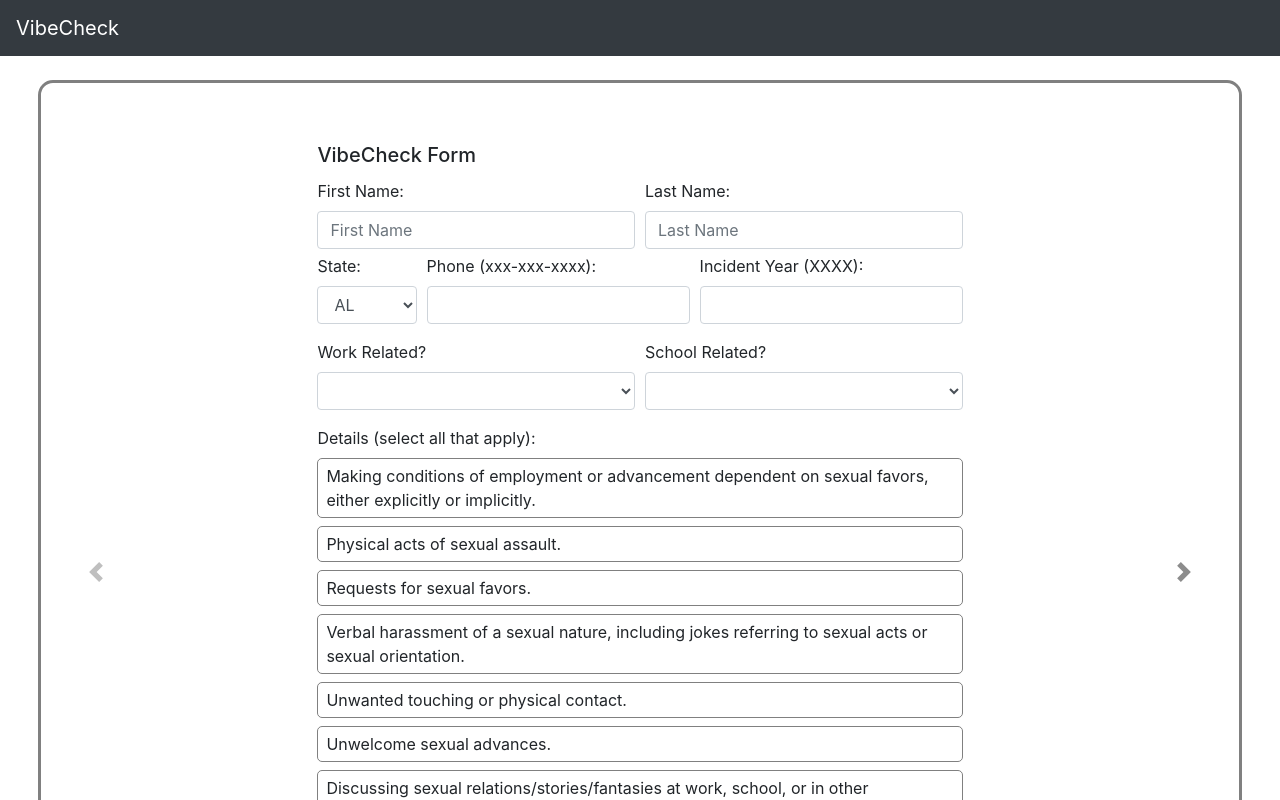
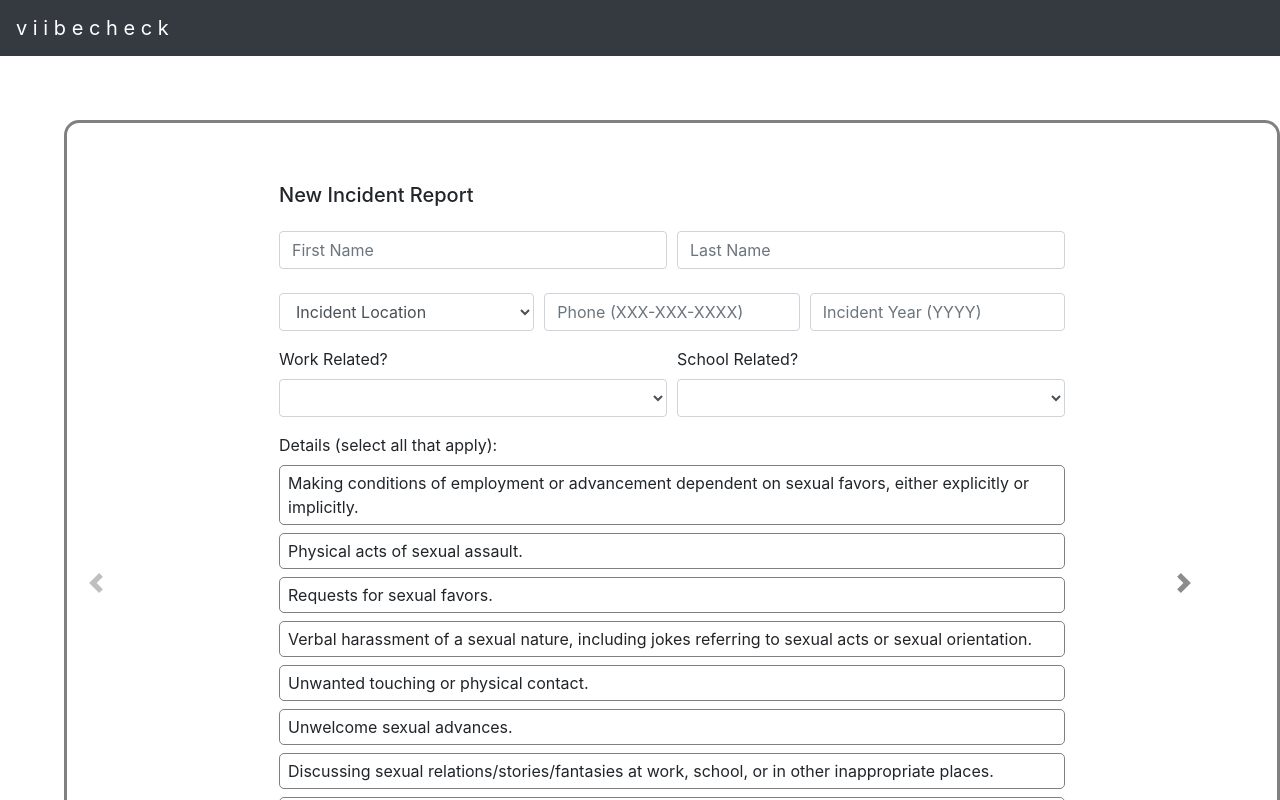
Before and after one commit to jtng3/fullstack-final-project-f20-viibecheck, a React (Create React App) app in the folder react-site/vibecheck/: page / in a window 1280 px wide. Both pictures are taken after a click on the button "Next". Shown: the top 800 px of the page. Built offline with nearby package versions, Linux system fonts and the light colour scheme.

Commit message:
added more bootstrap sizing to form, added placeholders and commented out labels, changed navbar project title and spacing, changed card margins

```diff
--- a/react-site/vibecheck/src/components/Card.css
+++ b/react-site/vibecheck/src/components/Card.css
@@ -17,14 +17,16 @@
 .card{
     border-radius: 15px;
     height: auto;
-    margin-top: 3vh;
+    width: 95vw;
+/*     margin-top: 3vh;
     margin-left: 3vw;
-    margin-right: 3vw;
+    margin-right: 3vw; */
+    margin: 5vw;
     background-color: #ffffff;
     padding-top: 5vh;
     padding-bottom: 5vh;
-    padding-left: 20vw;
-    padding-right: 20vw;
+    padding-left: 15vw;
+    padding-right: 15vw;
     border: solid grey;
 }
 
--- a/react-site/vibecheck/src/components/Card.js
+++ b/react-site/vibecheck/src/components/Card.js
@@ -67,7 +67,7 @@
                 <Card id='form-card'>
                     <Card.Body>
                         <Card.Title>
-                        VibeCheck Form
+                        New Incident Report
                         </Card.Title>
                         <VibeForm />
                     </Card.Body>
--- a/react-site/vibecheck/src/components/Form.js
+++ b/react-site/vibecheck/src/components/Form.js
@@ -126,14 +126,13 @@
         <Name updateFName={updateFName} updateLName={updateLName} />
 
         <div className="form-row">
-          <div className="col-2">
+          <div className="col-md">
             <LocationSelect updateLocation={updateLocation} />
           </div>
-          <div className="col">
+          <div className="col-md">
             <Phone updatePhone={updatePhone} />
           </div>
-
-          <div className="col">
+          <div className="col-md">
             <Year updateYear={updateYear} />
           </div>
         </div>
--- a/react-site/vibecheck/src/components/Navbar.js
+++ b/react-site/vibecheck/src/components/Navbar.js
@@ -6,7 +6,7 @@
     render() {
         return(
             <Navbar bg="dark" expand="lg">
-                <Navbar.Brand href="" style={{color: 'white'}}>VibeCheck</Navbar.Brand>
+                <Navbar.Brand href="" style={{color: 'white'}}>v i i b e c h e c k</Navbar.Brand>
             </Navbar>
     )}
 }
--- a/react-site/vibecheck/src/components/form-components/LocationSelect.jsx
+++ b/react-site/vibecheck/src/components/form-components/LocationSelect.jsx
@@ -4,9 +4,9 @@
 function LocationSelect(props) {
   return (
     <Form.Group id="stateContainer">
-      <Form.Label htmlFor="location" id="stateLabel">
+{/*       <Form.Label htmlFor="location" id="stateLabel">
         State:
-      </Form.Label>
+      </Form.Label> */}
       <Form.Control
         as="select"
         id="stateSelect"
@@ -14,6 +14,9 @@
         onChange={props.updateLocation}
         required
       >
+        <option value="" selected disabled>
+          Incident Location
+        </option>
         <option value="AL">AL</option>
         <option value="AK">AK</option>
         <option value="AR">AR</option>
--- a/react-site/vibecheck/src/components/form-components/Name.jsx
+++ b/react-site/vibecheck/src/components/form-components/Name.jsx
@@ -4,9 +4,9 @@
 function Name(props) {
   return (
         <Form.Group id="nameContainer">
-          <div className="form-row">
-            <div className="col">
-              <Form.Label htmlFor="fName">First Name:</Form.Label>
+          <div className="form-row mt-4 mb-4">
+            <div className="col-md">
+{/*               <Form.Label htmlFor="fName">First Name:</Form.Label> */}
               <Form.Control
                 onChange={props.updateFName}
                 type="text"
@@ -15,8 +15,8 @@
                 placeholder="First Name"
               ></Form.Control>
             </div>
-            <div className="col">
-              <Form.Label htmlFor="lName">Last Name:</Form.Label>
+            <div className="col-md">
+{/*               <Form.Label htmlFor="lName">Last Name:</Form.Label> */}
               <Form.Control
                 onChange={props.updateLName}
                 type="text"
--- a/react-site/vibecheck/src/components/form-components/Phone.jsx
+++ b/react-site/vibecheck/src/components/form-components/Phone.jsx
@@ -4,12 +4,13 @@
 function Phone(props) {
   return (
             <Form.Group id="phoneContainer">
-              <Form.Label htmlFor="phone">Phone (xxx-xxx-xxxx):</Form.Label>
+{/*               <Form.Label htmlFor="phone">Phone (xxx-xxx-xxxx):</Form.Label> */}
               <Form.Control
                 onChange={props.updatePhone}
                 type="tel"
                 id="phone"
                 name="phone"
+                placeholder="Phone (XXX-XXX-XXXX)"
                 pattern="[0-9]{3}-[0-9]{3}-[0-9]{4}"
               ></Form.Control>
             </Form.Group>
--- a/react-site/vibecheck/src/components/form-components/Year.jsx
+++ b/react-site/vibecheck/src/components/form-components/Year.jsx
@@ -4,14 +4,15 @@
 function Year(props) {
   return (
             <Form.Group id="yearContainer">
-              <Form.Label htmlFor="year" id="yearLabel">
+{/*               <Form.Label htmlFor="year" id="yearLabel">
                 Incident Year (XXXX):
-              </Form.Label>
+              </Form.Label> */}
               <Form.Control
                 onChange={props.updateYear}
                 type="text"
                 name="year"
                 id="yearInput"
+                placeholder="Incident Year (YYYY)"
                 pattern="[0-9]{4}"
               ></Form.Control>
             </Form.Group>
```
